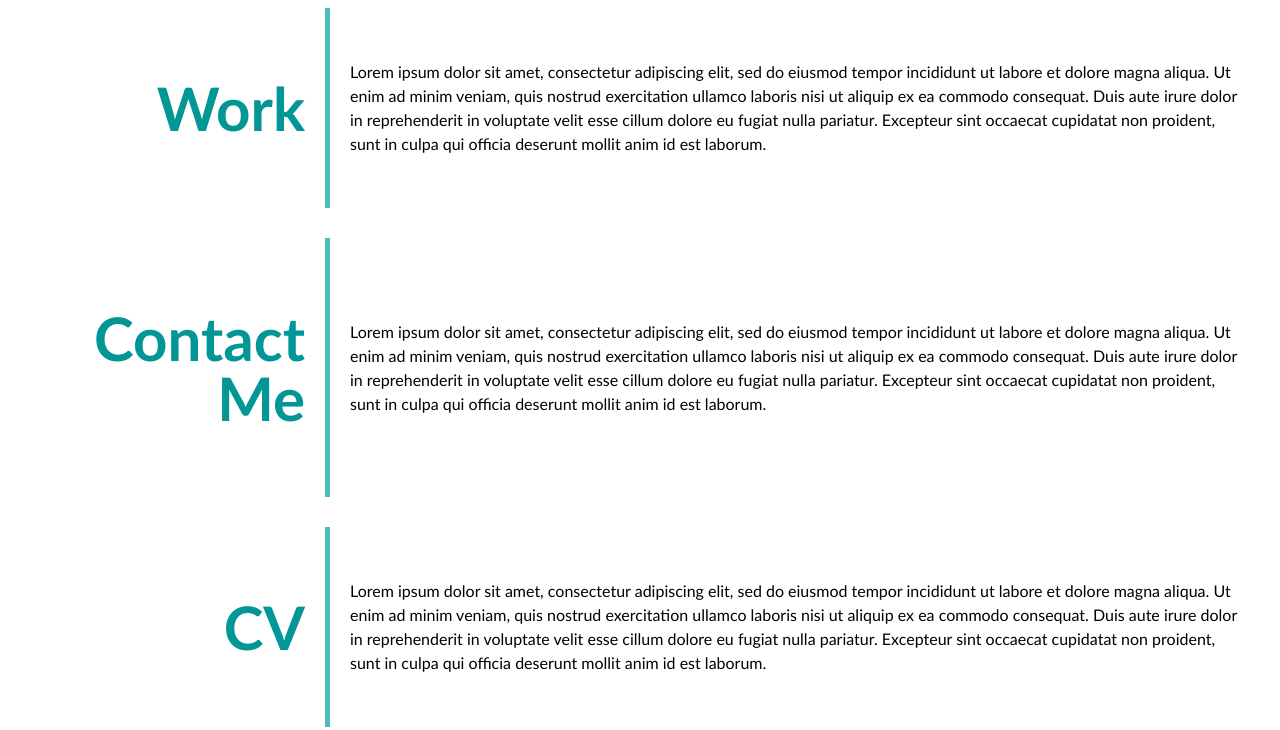
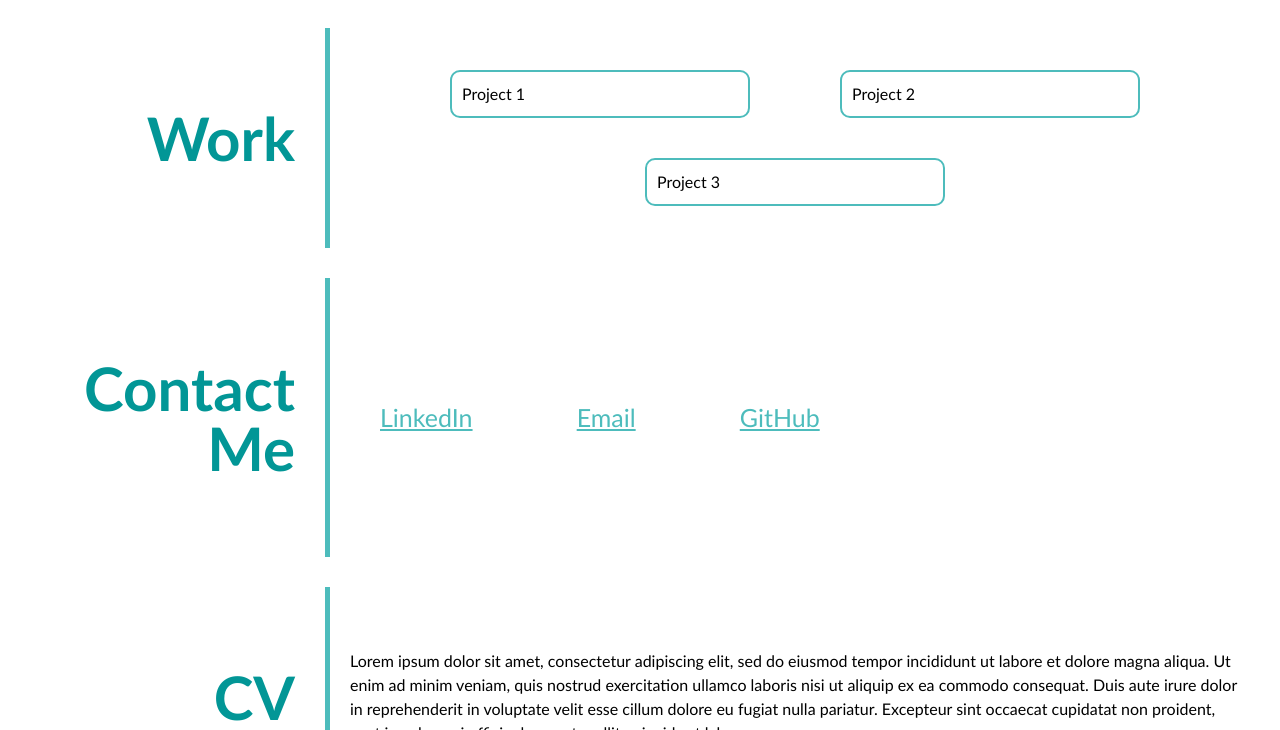
Before and after one commit to rosiegalezia/week-2-portfolio, a plain HTML site: page starter/index.html in a window 1280 px wide. Shown: the part 686-1416 px from the top of the page. Drawn offline with Linux system fonts and the light colour scheme.

Commit message:
added cards for projects and contact links

```diff
--- a/starter/css/style.css
+++ b/starter/css/style.css
@@ -9,7 +9,7 @@
   --teal-dark: #029696;
   --background-teal: #70caca;
   --light: #fff;
-  --border: border-style
+  --card-border: 2px solid var(--teal-light)
 }
 
 #main-grid {
@@ -57,10 +57,19 @@ nav a:hover {
   background-color: #fff;
 } */
 
+.projects {
+  flex: 1;
+  background-color: var(--white);
+  padding: 50px;
+  display: flex;
+  flex-wrap: wrap;
+  justify-content: space-evenly;
+}
+
 .card {
-  border-style: solid;
-  border-width: 1px;
-  border-radius: 50px;
+  /* border: 2px solid var(--teal-light); */
+  border: var(--card-border);
+  border-radius: 10px;
   padding: 10px;
   flex: 0 0 300px;
   margin: 20px;
@@ -110,6 +119,15 @@ p {
   text-align: left;
 }
 
+a {
+  padding: 50px 0px;
+  margin: 10px 50px;
+  text-align: center;
+  color: var(--teal-light);
+  font-size: 25px;
+  text-wrap: nowrap;
+}
+
 .header {
   display: flex;
   flex-direction: row;
@@ -137,13 +155,9 @@ p {
 
 .section-heading {
   /* display: flex; */
-  padding: 20px;
+  padding: 30px;
   border-right: 5px solid var(--teal-light);
 }
-
-/* .projects {
-  display: grid;
-} */
 
 #about {
   grid-area: about;
@@ -181,6 +195,7 @@ margin: 10px; */
 
 #contact-content {
   grid-area: contact-content;
+  display: inline-block;
 }
 
 #cv {
--- a/starter/index.html
+++ b/starter/index.html
@@ -61,15 +61,33 @@
     </div>
 
     <div id="work-content">
-      <p>Lorem ipsum dolor sit amet, consectetur adipiscing elit, sed do eiusmod tempor incididunt ut labore et dolore magna aliqua. Ut enim ad minim veniam, quis nostrud exercitation ullamco laboris nisi ut aliquip ex ea commodo consequat. Duis aute irure dolor in reprehenderit in voluptate velit esse cillum dolore eu fugiat nulla pariatur. Excepteur sint occaecat cupidatat non proident, sunt in culpa qui officia deserunt mollit anim id est laborum.</p>
-    </div>
+      <div class="projects">
+        <section class="card">
+          <header>Project 1</header>
+          <!-- <img src="./assets/images/camera.jpg" alt="camera" />
+          <p>Price: $300</p> -->
+        </section>
+        <section class="card">
+          <header>Project 2</header>
+          <!-- <img src="./assets/images/tablet.jpg" alt="tablet" />
+          <p>Price: $150</p> -->
+        </section>
+        <section class="card">
+          <header>Project 3</header>
+          <!-- <img src="./assets/images/toilet-paper.jpg" alt="toilet paper" />
+          <p>Price: $30</p> -->
+        </section>
+      </div>
+      </div>
 
     <div id="contact" class="section-heading">
       <h2>Contact Me</h2>
     </div>
 
     <div id="contact-content">
-      <p>Lorem ipsum dolor sit amet, consectetur adipiscing elit, sed do eiusmod tempor incididunt ut labore et dolore magna aliqua. Ut enim ad minim veniam, quis nostrud exercitation ullamco laboris nisi ut aliquip ex ea commodo consequat. Duis aute irure dolor in reprehenderit in voluptate velit esse cillum dolore eu fugiat nulla pariatur. Excepteur sint occaecat cupidatat non proident, sunt in culpa qui officia deserunt mollit anim id est laborum.</p>
+      <a href="https://www.linkedin.com/in/rosiegalezia">LinkedIn</a>
+      <a href=mailto"rosiegalezia@gmail.com">Email</a>
+      <a href="https://github.com/rosiegalezia">GitHub</a>
     </div>
 
 
```
